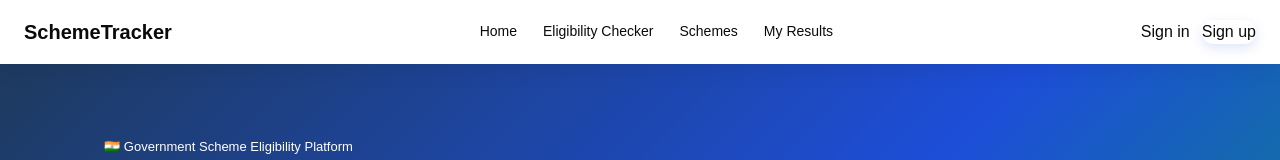
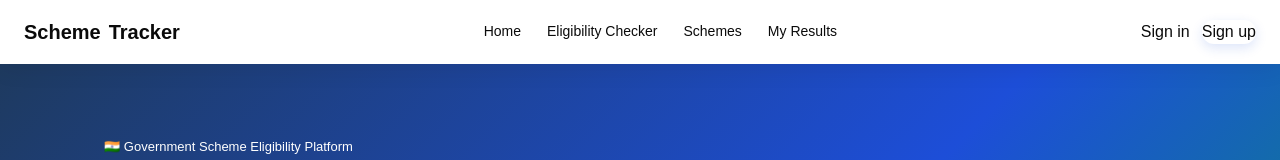
Before and after one commit to Angad-Chede/Scheme-Tracker, a React (Vite) app: page / in a window 1280 px wide. Shown: the top 160 px of the page. Built offline with nearby package versions, Linux system fonts and the light colour scheme; the HTML template or start-up script is replaced by a standard one.

Commit message:
Updation in logo

```diff
--- a/src/components/Navbar.jsx
+++ b/src/components/Navbar.jsx
@@ -12,7 +12,7 @@ export default function Navbar({ page, user, navigate, onSignOut }) {
 
   return (
     <nav className="nav">
-      <div className="nav-brand" onClick={() => navigate('home')}>SchemeTracker</div>
+      <div className="nav-brand" onClick={() => navigate('home')}>Scheme<span className="nav-brand-blue">Tracker</span></div>
 
       <div className="nav-links">
         {links.map(([pg, label]) => (
```
